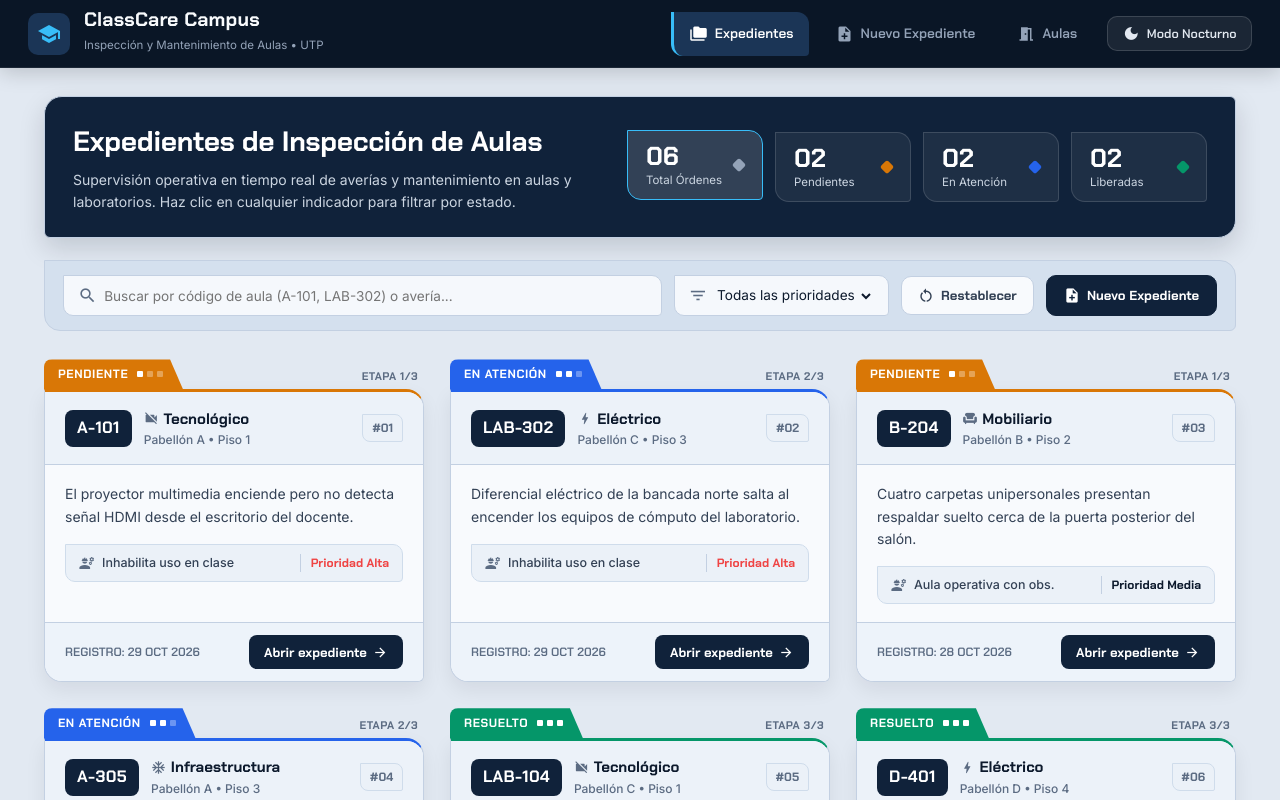
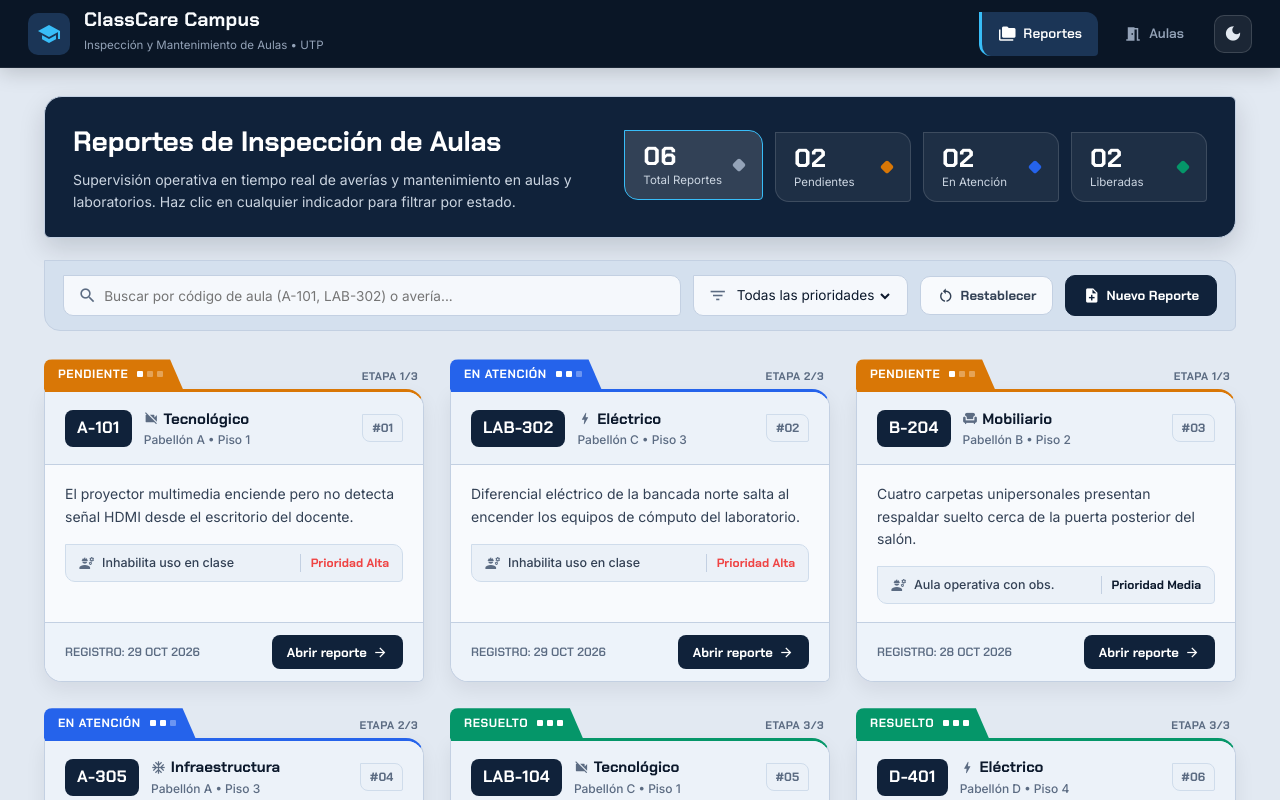
Before and after one commit to Alen-joestar/ClassCareUTP, an Angular app in the folder frontend/: page /reportes in a window 1280 px wide. Shown: the top 800 px of the page. Built offline with nearby package versions, Linux system fonts and the light colour scheme.

Commit message:
refactor(frontend): usar terminologia Reporte en toda la interfaz, remover enlace redundante del navbar y dejar boton de tema solo con icono

```diff
--- a/frontend/src/app/app.html
+++ b/frontend/src/app/app.html
@@ -15,17 +15,9 @@
       <a
         routerLink="/reportes"
         routerLinkActive="m3-nav__pill--active"
-        [routerLinkActiveOptions]="{ exact: true }"
         class="m3-nav__pill">
         <mat-icon>folder_copy</mat-icon>
-        <span>Expedientes</span>
-      </a>
-      <a
-        routerLink="/reportes/nuevo"
-        routerLinkActive="m3-nav__pill--active"
-        class="m3-nav__pill">
-        <mat-icon>note_add</mat-icon>
-        <span>Nuevo Expediente</span>
+        <span>Reportes</span>
       </a>
       <a
         href="/aulas/index.html"
@@ -38,9 +30,9 @@
         type="button"
         class="m3-theme-btn"
         (click)="toggleDarkMode()"
+        [attr.title]="isDarkMode() ? 'Cambiar a Modo Día' : 'Cambiar a Modo Nocturno'"
         [attr.aria-label]="isDarkMode() ? 'Cambiar a Modo Día' : 'Cambiar a Modo Nocturno'">
         <mat-icon>{{ isDarkMode() ? 'light_mode' : 'dark_mode' }}</mat-icon>
-        <span>{{ isDarkMode() ? 'Modo Día' : 'Modo Nocturno' }}</span>
       </button>
     </nav>
   </div>
--- a/frontend/src/app/app.scss
+++ b/frontend/src/app/app.scss
@@ -114,27 +114,26 @@
   background-color: rgba(255, 255, 255, 0.07);
   color: #E2E8F0;
   border: 1px solid rgba(255, 255, 255, 0.15);
-  padding: 0.5rem 0.9rem;
+  width: 38px;
+  height: 38px;
+  padding: 0;
   border-radius: 10px;
   cursor: pointer;
-  display: inline-flex;
-  align-items: center;
-  gap: 0.45rem;
-  font-family: var(--font-display);
-  font-size: 0.78rem;
-  font-weight: 600;
+  display: inline-grid;
+  place-items: center;
   margin-left: 0.25rem;
-  transition: background-color 0.15s ease, border-color 0.15s ease;
+  transition: background-color 0.15s ease, border-color 0.15s ease, color 0.15s ease;
 
   mat-icon {
-    font-size: 17px;
-    width: 17px;
-    height: 17px;
+    font-size: 19px;
+    width: 19px;
+    height: 19px;
   }
 
   &:hover {
     background-color: rgba(56, 189, 248, 0.16);
     border-color: #38BDF8;
+    color: #38BDF8;
   }
 }
 
--- a/frontend/src/app/components/reporte-detail/reporte-detail.component.html
+++ b/frontend/src/app/components/reporte-detail/reporte-detail.component.html
@@ -4,12 +4,12 @@
   <nav class="detail-nav-bar" aria-label="Navegación de retorno">
     <a routerLink="/reportes" class="m3-btn-back">
       <mat-icon>arrow_back</mat-icon>
-      <span>Volver al tablero de expedientes</span>
+      <span>Volver al tablero de reportes</span>
     </a>
 
     @if (reporte()) {
       <span class="detail-hint">
-        HAZ CLIC EN CUALQUIER ETAPA PARA ACTUALIZAR EL ESTADO DEL EXPEDIENTE
+        HAZ CLIC EN CUALQUIER ETAPA PARA ACTUALIZAR EL ESTADO DEL REPORTE
       </span>
     }
   </nav>
@@ -19,7 +19,7 @@
       <!-- Solapa Superior Sólida Semántica (Folder Tab) -->
       <div class="folder-tab-row">
         <span class="folder-tab">
-          <span>EXPEDIENTE #{{ formatCount(item.id) }} &bull; {{ getEstadoLabel(item.estado) }}</span>
+          <span>REPORTE #{{ formatCount(item.id) }} &bull; {{ getEstadoLabel(item.estado) }}</span>
           <span class="step-dots" aria-hidden="true">
             <span class="step-pip on"></span>
             <span class="step-pip" [class.on]="getPasoEstado(item.estado) >= 2"></span>
@@ -120,10 +120,10 @@
       </article>
     </div>
   } @else {
-    <!-- Expediente No Encontrado -->
+    <!-- Reporte No Encontrado -->
     <div class="not-found-box" role="alert">
       <mat-icon class="not-found-icon">error_outline</mat-icon>
-      <h2 class="not-found-title">Expediente no encontrado</h2>
+      <h2 class="not-found-title">Reporte no encontrado</h2>
       <p class="not-found-desc">
         No existe ningún reporte asociado al identificador <strong>#{{ reporteId() }}</strong>.
       </p>
--- a/frontend/src/app/components/reporte-detail/reporte-detail.component.ts
+++ b/frontend/src/app/components/reporte-detail/reporte-detail.component.ts
@@ -51,7 +51,7 @@ export class ReporteDetailComponent {
     }
     this.reporteService.actualizarEstado(actual.id, nuevoEstado);
     this.snackBar.open(
-      `Expediente #${this.formatCount(actual.id)} (${actual.aulaId}) actualizado a ${this.getEstadoLabel(nuevoEstado)}`,
+      `Reporte #${this.formatCount(actual.id)} (${actual.aulaId}) actualizado a ${this.getEstadoLabel(nuevoEstado)}`,
       'Cerrar',
       { duration: 3500, horizontalPosition: 'end', verticalPosition: 'bottom' }
     );
--- a/frontend/src/app/components/reporte-form/reporte-form.component.html
+++ b/frontend/src/app/components/reporte-form/reporte-form.component.html
@@ -4,7 +4,7 @@
   <nav class="form-nav-bar" aria-label="Navegación de retorno">
     <a routerLink="/reportes" class="m3-btn-back">
       <mat-icon>arrow_back</mat-icon>
-      <span>Volver al tablero de expedientes</span>
+      <span>Volver al tablero de reportes</span>
     </a>
 
     <span class="form-hint">
@@ -14,12 +14,12 @@
 
   <div class="form-layout-grid">
 
-    <!-- COLUMNA IZQUIERDA: FORMULARIO REACTIVO EN FORMATO EXPEDIENTE -->
+    <!-- COLUMNA IZQUIERDA: FORMULARIO REACTIVO EN FORMATO REPORTE -->
     <div class="form-folder-wrap">
       <div class="folder-tab-row">
         <span class="folder-tab">
           <mat-icon>note_add</mat-icon>
-          <span>APERTURA DE NUEVO EXPEDIENTE</span>
+          <span>REGISTRO DE NUEVO REPORTE</span>
         </span>
         <span class="folder-stage-tag">ETAPA INICIAL 1/3 &bull; PENDIENTE</span>
       </div>
@@ -190,16 +190,16 @@
               class="m3-btn-submit"
               [disabled]="reporteForm.invalid">
               <mat-icon>save</mat-icon>
-              <span>Registrar expediente</span>
+              <span>Registrar reporte</span>
             </button>
           </div>
         </form>
       </article>
     </div>
 
-    <!-- COLUMNA DERECHA: VISTA PREVIA EN TIEMPO REAL DEL EXPEDIENTE -->
-    <aside class="preview-column" aria-label="Vista previa del expediente">
-      <span class="preview-overline">VISTA PREVIA EN TIEMPO REAL DEL EXPEDIENTE</span>
+    <!-- COLUMNA DERECHA: VISTA PREVIA EN TIEMPO REAL DEL REPORTE -->
+    <aside class="preview-column" aria-label="Vista previa del reporte">
+      <span class="preview-overline">VISTA PREVIA EN TIEMPO REAL DEL REPORTE</span>
 
       <article class="inspection-card" data-estado="PENDIENTE">
         <div class="folder-tab-row">
--- a/frontend/src/app/components/reporte-form/reporte-form.component.ts
+++ b/frontend/src/app/components/reporte-form/reporte-form.component.ts
@@ -116,7 +116,7 @@ export class ReporteFormComponent {
     const numOrden = String(creado.id).padStart(2, '0');
 
     this.snackBar.open(
-      `Expediente #${numOrden} (${creado.aulaId}) registrado exitosamente`,
+      `Reporte #${numOrden} (${creado.aulaId}) registrado exitosamente`,
       'Ver detalle',
       { duration: 4000, horizontalPosition: 'end', verticalPosition: 'bottom' }
     ).onAction().subscribe(() => {
--- a/frontend/src/app/components/reporte-list/reporte-list.component.html
+++ b/frontend/src/app/components/reporte-list/reporte-list.component.html
@@ -3,7 +3,7 @@
   <!-- Bloque Hero Marino Institucional con KPIs Interactivos -->
   <header class="hero-banner">
     <div class="hero-copy">
-      <h2 class="hero-title">Expedientes de Inspección de Aulas</h2>
+      <h2 class="hero-title">Reportes de Inspección de Aulas</h2>
       <p class="hero-subtitle">
         Supervisión operativa en tiempo real de averías y mantenimiento en aulas y laboratorios. Haz clic en cualquier indicador para filtrar por estado.
       </p>
@@ -17,7 +17,7 @@
         (click)="filterByEstado('')">
         <div class="kpi-data">
           <span class="kpi-num">{{ formatCount(totalIncidencias()) }}</span>
-          <span class="kpi-lbl">Total Órdenes</span>
+          <span class="kpi-lbl">Total Reportes</span>
         </div>
         <span class="kpi-dot" style="background: #94A3B8"></span>
       </button>
@@ -93,7 +93,7 @@
 
     <a routerLink="/reportes/nuevo" class="m3-btn-new">
       <mat-icon>note_add</mat-icon>
-      <span>Nuevo Expediente</span>
+      <span>Nuevo Reporte</span>
     </a>
   </div>
 
@@ -157,7 +157,7 @@
             </time>
 
             <a [routerLink]="['/reportes', reporte.id]" class="m3-btn-inspect">
-              <span>Abrir expediente</span>
+              <span>Abrir reporte</span>
               <mat-icon>arrow_forward</mat-icon>
             </a>
           </div>
@@ -166,13 +166,13 @@
     } @empty {
       <div class="empty-state-box">
         <mat-icon class="empty-icon">search_off</mat-icon>
-        <h3 class="empty-title">No se encontraron expedientes</h3>
+        <h3 class="empty-title">No se encontraron reportes</h3>
         <p class="empty-desc">
           No existen reportes registrados que coincidan con los filtros seleccionados.
         </p>
         <button type="button" class="m3-btn-inspect" (click)="resetFilters()">
           <mat-icon>refresh</mat-icon>
-          <span>Mostrar todos los expedientes</span>
+          <span>Mostrar todos los reportes</span>
         </button>
       </div>
     }
--- a/frontend/src/index.html
+++ b/frontend/src/index.html
@@ -2,7 +2,7 @@
 <html lang="es">
 <head>
   <meta charset="utf-8">
-  <title>ClassCare Campus | Expedientes de Inspección y Mantenimiento (UTP)</title>
+  <title>ClassCare Campus | Reportes de Inspección y Mantenimiento (UTP)</title>
   <base href="/">
   <meta name="viewport" content="width=device-width, initial-scale=1">
   <link rel="icon" type="image/x-icon" href="favicon.ico">
```
